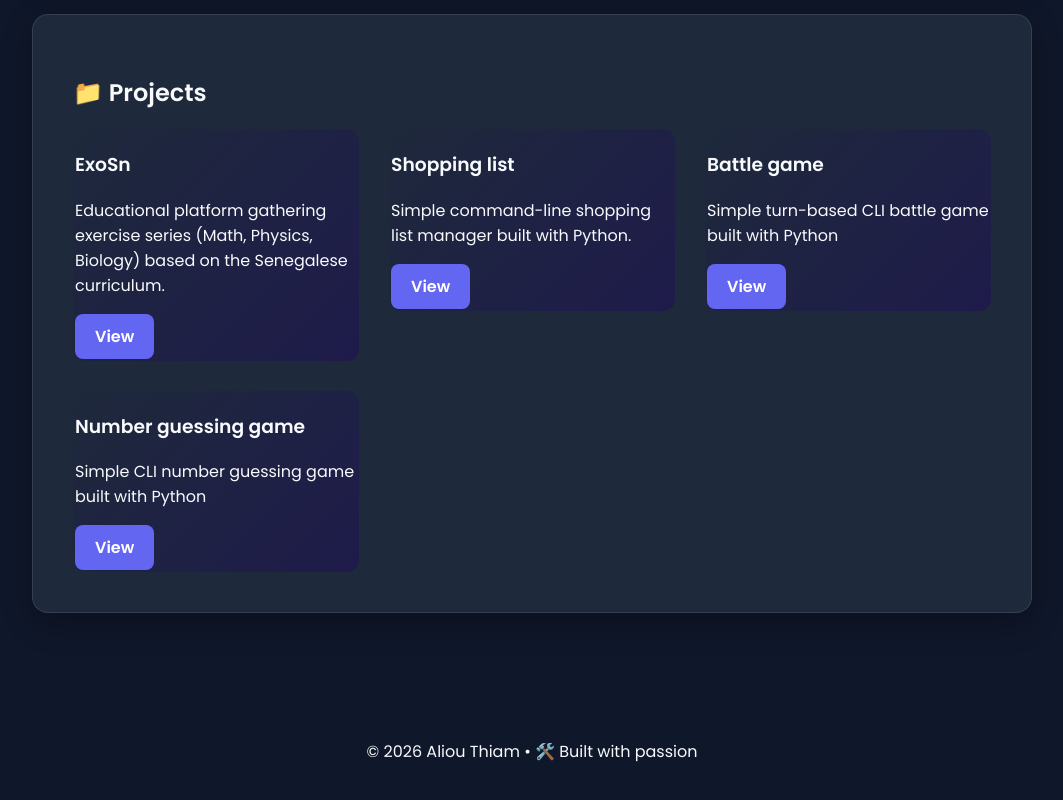
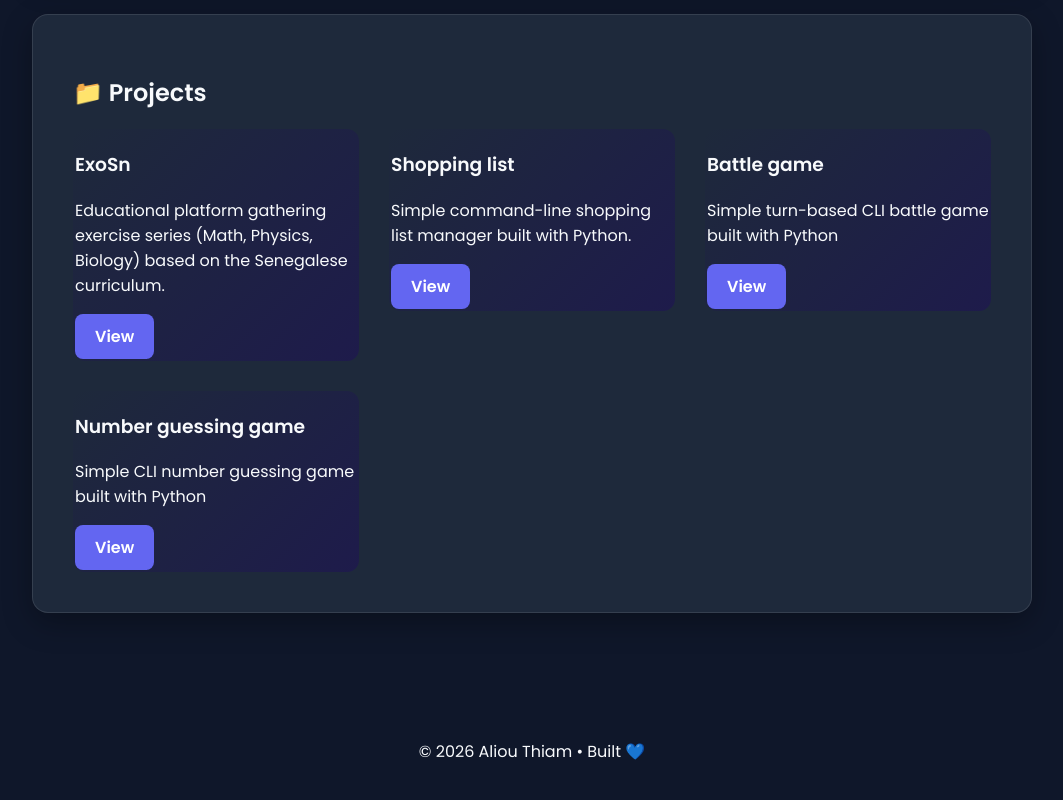
Before and after one commit to at8tech/Aliou-Thiam-Portfolio, a plain HTML site: page index.html in a window 1280 px wide. Shown: the part 1012-1812 px from the top of the page, without its empty margins (108-1171 px from the left). Drawn offline with Linux system fonts and the light colour scheme.

Commit message:
Update footer text and emoji

```diff
--- a/index.html
+++ b/index.html
@@ -142,7 +142,7 @@
     </main>
 
     <footer>
-      <p>© 2026 Aliou Thiam • 🛠️ Built with passion</p>
+      <p>© 2026 Aliou Thiam • Built 💙 </p>
     </footer>
 
     <script src="script.js"></script>
```
